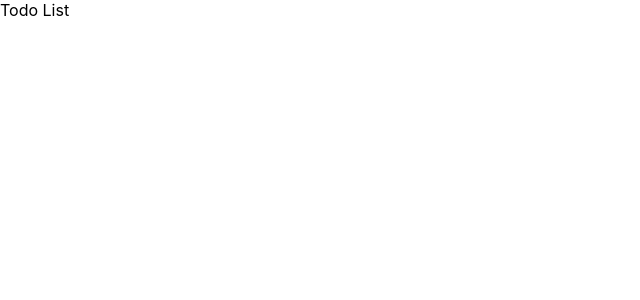
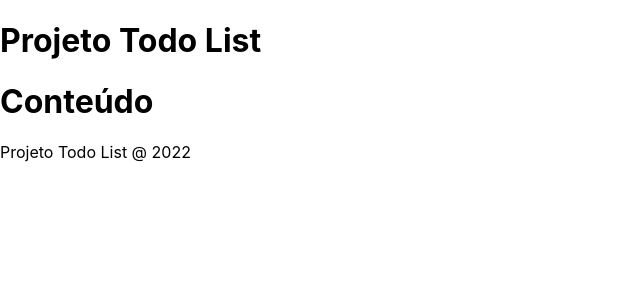
Before and after one commit to luannp91/Projeto_Todo_List, a React (Create React App) app in the folder projeto/: page / in a window 1280 px wide. Shown: the top 300 px of the page, without its empty margins (0-640 px from the left). Built offline with nearby package versions, Linux system fonts and the light colour scheme.

Commit message:
Criando Header e Footer

```diff
--- a/projeto/src/App.tsx
+++ b/projeto/src/App.tsx
@@ -1,10 +1,14 @@
 import React from 'react';
+import Footer from './components/Footer';
+import Header from './components/Header';
 
 
 function App() {
   return (
     <div>
-      Todo List
+      <Header/>
+      <h1>Conteúdo</h1>
+      <Footer/>
     </div>
   );
 }
--- /dev/null
+++ b/projeto/src/components/Footer.tsx
@@ -0,0 +1,13 @@
+import React from "react";
+
+const Footer = () => {
+    return (
+    <footer>
+        <p>
+            <span>Projeto Todo List</span> @ 2022
+        </p>
+    </footer>
+    )
+}
+
+export default Footer
--- /dev/null
+++ b/projeto/src/components/Header.tsx
@@ -0,0 +1,11 @@
+import React from "react";
+
+const Header = () => {
+    return (
+    <header>
+        <h1>Projeto Todo List</h1>
+      </header>
+    )
+}
+
+export default Header
```
